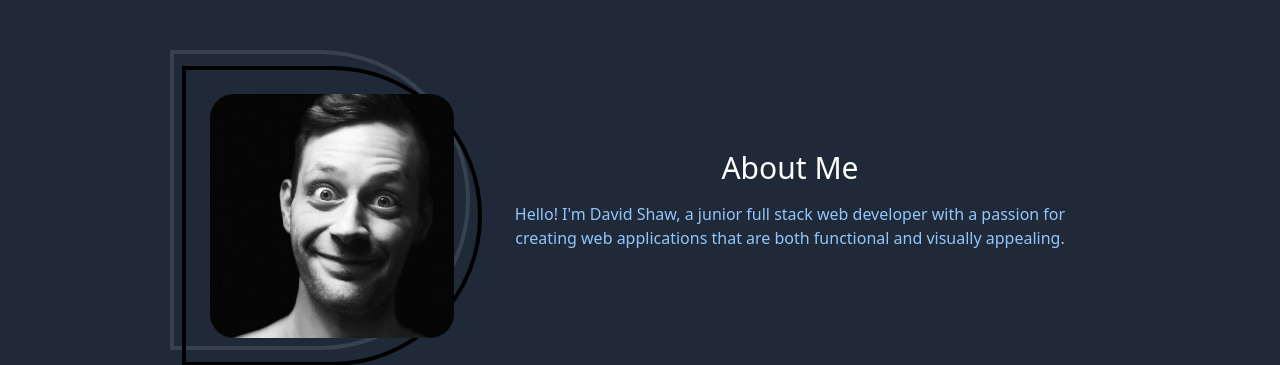
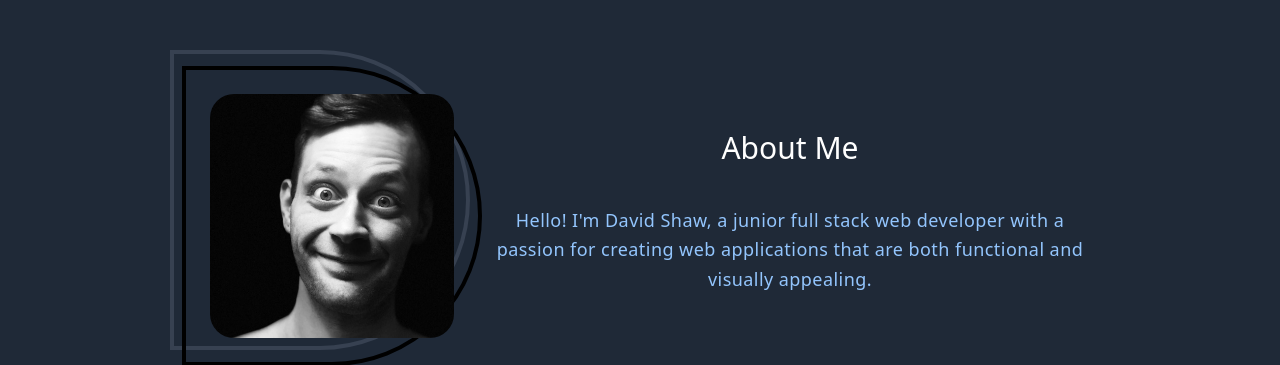
Before and after one commit to Batmanninja1991/portfolio, a React (Vite) app: page / in a window 1280 px wide. Shown: the part 1000-1365 px from the top of the page. Built offline with nearby package versions, Linux system fonts and the light colour scheme; the HTML template or start-up script is replaced by a standard one.

Commit message:
text size

```diff
--- a/src/pages/Hero.jsx
+++ b/src/pages/Hero.jsx
@@ -39,9 +39,9 @@ const Hero = () => {
             </div>
           </div>
         </div>
-        <div className="w-3/4 md:w-1/2 flex flex-col items-center p-4">
-          <h2 className="text-3xl text-white my-4">About Me</h2>
-          <p className="text-base text-blue-300 text-center mb-4">
+        <div className="w-full md:w-1/2 flex flex-col items-center p-4">
+          <h2 className="text-3xl text-white my-10">About Me</h2>
+          <p className="text-lg text-blue-300 text-center mb-4 leading-relaxed tracking-wide">
             Hello! I'm David Shaw, a junior full stack web developer with a
             passion for creating web applications that are both functional and
             visually appealing.
```
